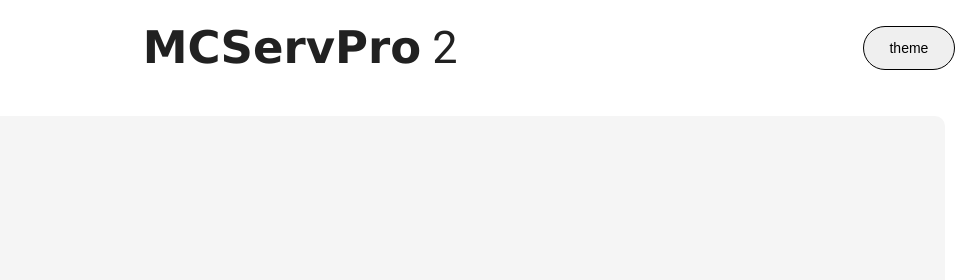
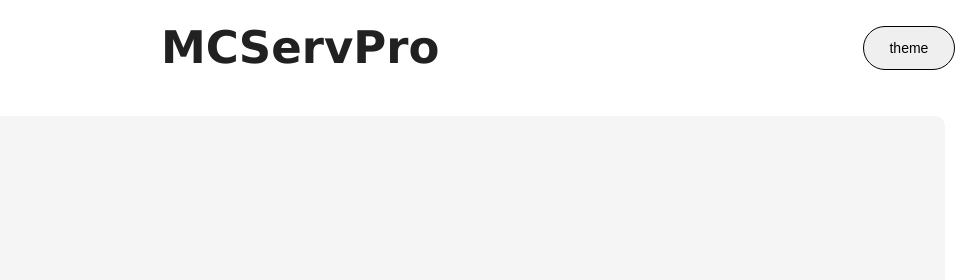
Before and after one commit to mcservpro/mcservpro.github.io, a plain HTML site: page index.html in a window 1280 px wide. Shown: the top 280 px of the page, 315-1280 px from the left. Drawn offline with nearby package versions, Linux system fonts and the light colour scheme.

Commit message:
Update index.html
delete 2

```diff
--- a/index.html
+++ b/index.html
@@ -18,7 +18,7 @@
 <body>
     <header>
         <img src="img/icon.png" alt="MCServPro">
-        <h2 class="title">𝗠𝗖𝗦𝗲𝗿𝘃𝗣𝗿𝗼 2</h2>
+        <h2 class="title">𝗠𝗖𝗦𝗲𝗿𝘃𝗣𝗿𝗼</h2>
         <button id="theme">theme</button>
     </header>
 
```
